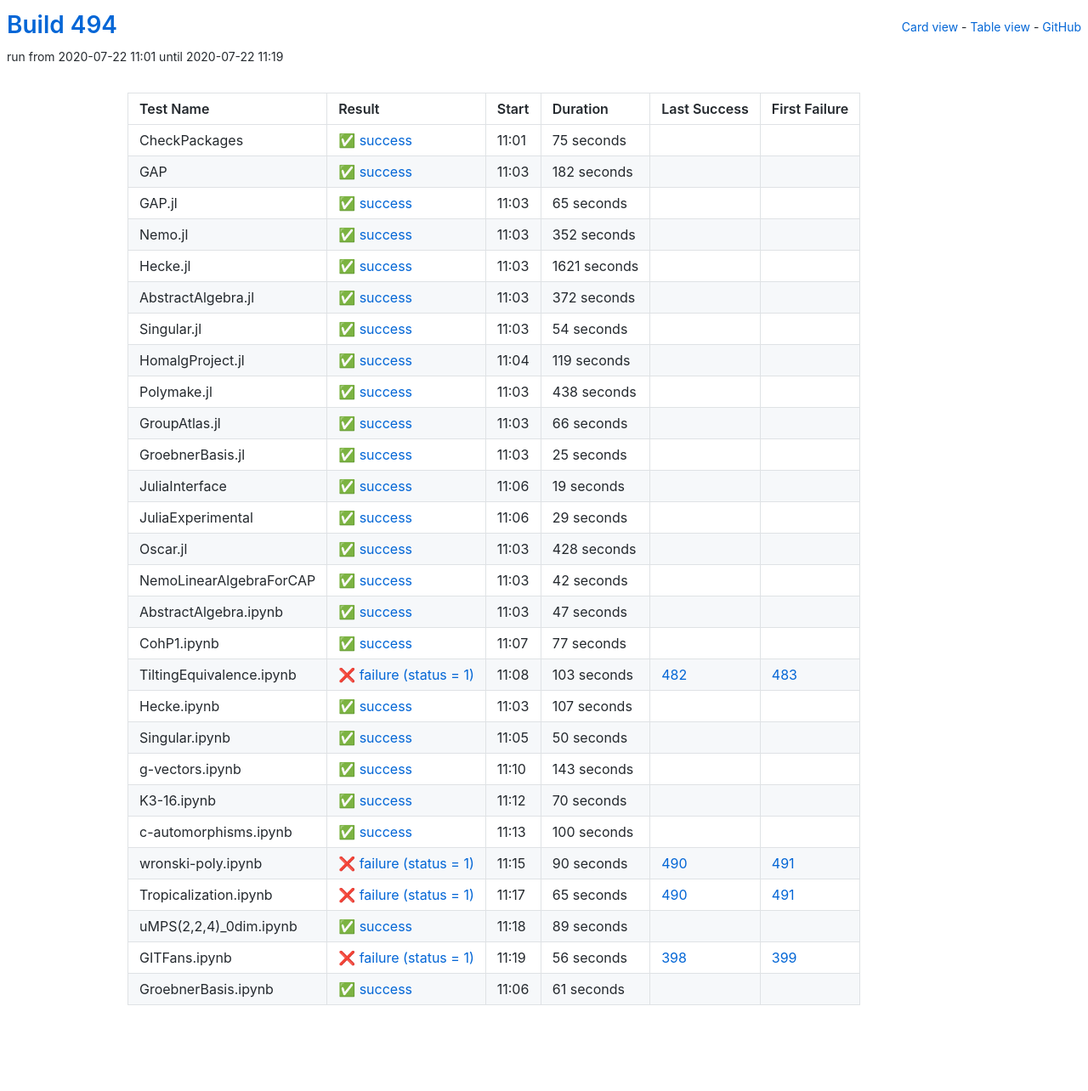
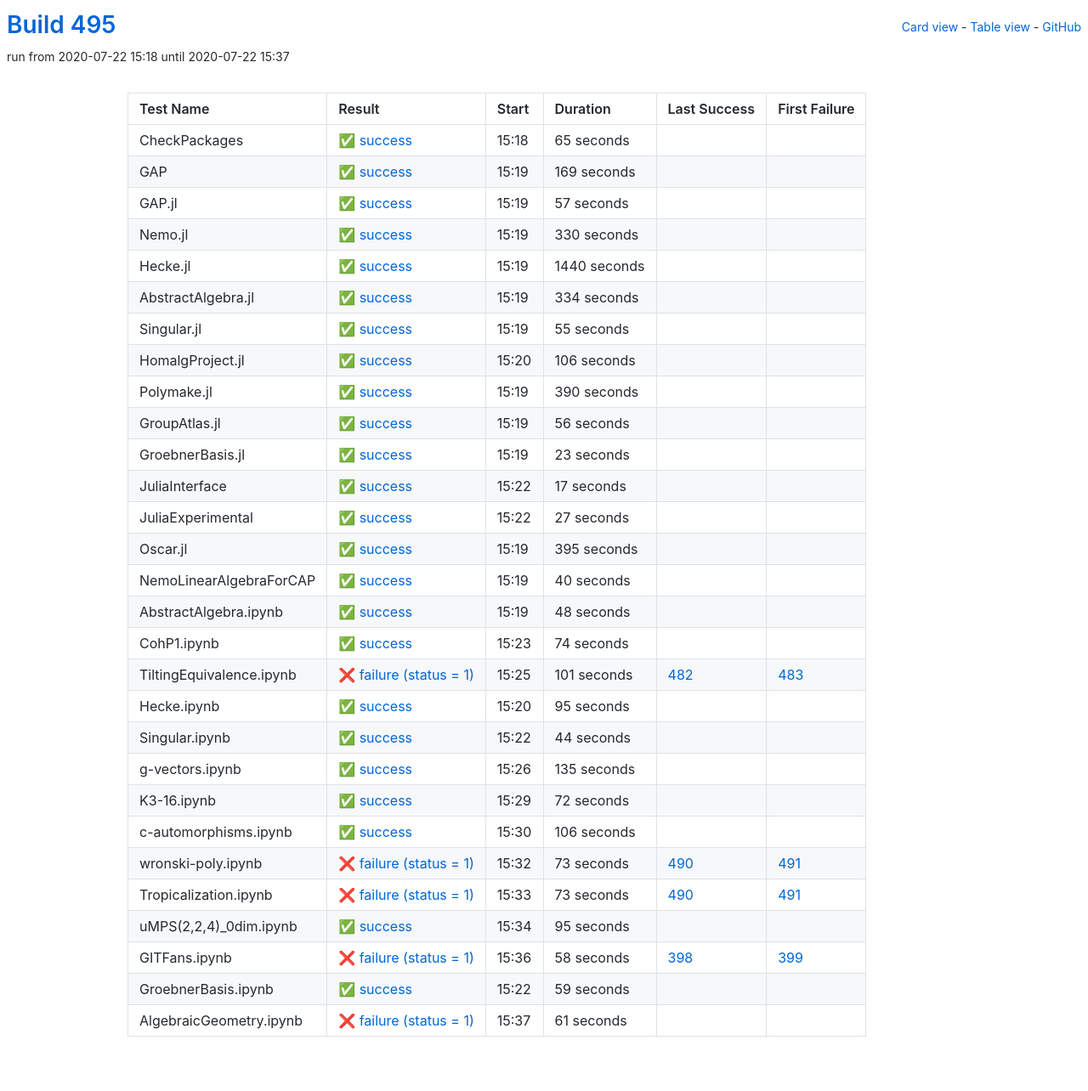
Before and after one commit to oscar-system/oscar-ci-status-stable, a Jekyll site: the page built from table.html, in a window 1280 px wide. Shown: the whole page at 85% size. Built offline with Jekyll 4.4.1, drawn with Linux system fonts in a browser that asks for light colours; before the commit the page ends 1247 px from its top, so only the background shows below that.

Commit message:
Build #495

```diff
--- a/_data/ci.yml
+++ b/_data/ci.yml
@@ -1,6 +1,6 @@
 ---
-build: 494
-build_url: https://oscarci.mathematik.uni-kl.de/job/oscar-stable/494/
+build: 495
+build_url: https://oscarci.mathematik.uni-kl.de/job/oscar-stable/495/
 job: oscar-stable
 organization: oscar-system
 repo: oscar-ci-status-stable
@@ -8,32 +8,8 @@ repourl: https://github.com/oscar-system/oscar-ci-status-stable
 tests:
 - name: CheckPackages
   id: checkpackages
-  log: https://oscarci.mathematik.uni-kl.de/job/oscar-stable/494/artifact/logs/build-494/CheckPackages.log
-  start: 2020-07-22 11:01
-  success: true
-  exitcode: 0
-  status: success
-  duration: 75
-  last_success: false
-  last_success_url:
-  first_failure: false
-  first_failure_url:
-- name: GAP
-  id: gap
-  log: https://oscarci.mathematik.uni-kl.de/job/oscar-stable/494/artifact/logs/build-494/GAP.log
-  start: 2020-07-22 11:03
-  success: true
-  exitcode: 0
-  status: success
-  duration: 182
-  last_success: false
-  last_success_url:
-  first_failure: false
-  first_failure_url:
-- name: GAP.jl
-  id: gap-jl
-  log: https://oscarci.mathematik.uni-kl.de/job/oscar-stable/494/artifact/logs/build-494/GAP.jl.log
-  start: 2020-07-22 11:03
+  log: https://oscarci.mathematik.uni-kl.de/job/oscar-stable/495/artifact/logs/build-495/CheckPackages.log
+  start: 2020-07-22 15:18
   success: true
   exitcode: 0
   status: success
@@ -42,301 +18,337 @@ tests:
   last_success_url:
   first_failure: false
   first_failure_url:
-- name: Nemo.jl
-  id: nemo-jl
-  log: https://oscarci.mathematik.uni-kl.de/job/oscar-stable/494/artifact/logs/build-494/Nemo.jl.log
-  start: 2020-07-22 11:03
+- name: GAP
+  id: gap
+  log: https://oscarci.mathematik.uni-kl.de/job/oscar-stable/495/artifact/logs/build-495/GAP.log
+  start: 2020-07-22 15:19
   success: true
   exitcode: 0
   status: success
-  duration: 352
+  duration: 169
+  last_success: false
+  last_success_url:
+  first_failure: false
+  first_failure_url:
+- name: GAP.jl
+  id: gap-jl
+  log: https://oscarci.mathematik.uni-kl.de/job/oscar-stable/495/artifact/logs/build-495/GAP.jl.log
+  start: 2020-07-22 15:19
+  success: true
+  exitcode: 0
+  status: success
+  duration: 57
+  last_success: false
+  last_success_url:
+  first_failure: false
+  first_failure_url:
+- name: Nemo.jl
+  id: nemo-jl
+  log: https://oscarci.mathematik.uni-kl.de/job/oscar-stable/495/artifact/logs/build-495/Nemo.jl.log
+  start: 2020-07-22 15:19
+  success: true
+  exitcode: 0
+  status: success
+  duration: 330
   last_success: false
   last_success_url:
   first_failure: false
   first_failure_url:
 - name: Hecke.jl
   id: hecke-jl
-  log: https://oscarci.mathematik.uni-kl.de/job/oscar-stable/494/artifact/logs/build-494/Hecke.jl.log
-  start: 2020-07-22 11:03
+  log: https://oscarci.mathematik.uni-kl.de/job/oscar-stable/495/artifact/logs/build-495/Hecke.jl.log
+  start: 2020-07-22 15:19
   success: true
   exitcode: 0
   status: success
-  duration: 1621
+  duration: 1440
   last_success: false
   last_success_url:
   first_failure: false
   first_failure_url:
 - name: AbstractAlgebra.jl
   id: abstractalgebra-jl
-  log: https://oscarci.mathematik.uni-kl.de/job/oscar-stable/494/artifact/logs/build-494/AbstractAlgebra.jl.log
-  start: 2020-07-22 11:03
+  log: https://oscarci.mathematik.uni-kl.de/job/oscar-stable/495/artifact/logs/build-495/AbstractAlgebra.jl.log
+  start: 2020-07-22 15:19
   success: true
   exitcode: 0
   status: success
-  duration: 372
+  duration: 334
   last_success: false
   last_success_url:
   first_failure: false
   first_failure_url:
 - name: Singular.jl
   id: singular-jl
-  log: https://oscarci.mathematik.uni-kl.de/job/oscar-stable/494/artifact/logs/build-494/Singular.jl.log
-  start: 2020-07-22 11:03
+  log: https://oscarci.mathematik.uni-kl.de/job/oscar-stable/495/artifact/logs/build-495/Singular.jl.log
+  start: 2020-07-22 15:19
   success: true
   exitcode: 0
   status: success
-  duration: 54
+  duration: 55
   last_success: false
   last_success_url:
   first_failure: false
   first_failure_url:
 - name: HomalgProject.jl
   id: homalgproject-jl
-  log: https://oscarci.mathematik.uni-kl.de/job/oscar-stable/494/artifact/logs/build-494/HomalgProject.jl.log
-  start: 2020-07-22 11:04
+  log: https://oscarci.mathematik.uni-kl.de/job/oscar-stable/495/artifact/logs/build-495/HomalgProject.jl.log
+  start: 2020-07-22 15:20
   success: true
   exitcode: 0
   status: success
-  duration: 119
+  duration: 106
   last_success: false
   last_success_url:
   first_failure: false
   first_failure_url:
 - name: Polymake.jl
   id: polymake-jl
-  log: https://oscarci.mathematik.uni-kl.de/job/oscar-stable/494/artifact/logs/build-494/Polymake.jl.log
-  start: 2020-07-22 11:03
+  log: https://oscarci.mathematik.uni-kl.de/job/oscar-stable/495/artifact/logs/build-495/Polymake.jl.log
+  start: 2020-07-22 15:19
   success: true
   exitcode: 0
   status: success
-  duration: 438
+  duration: 390
   last_success: false
   last_success_url:
   first_failure: false
   first_failure_url:
 - name: GroupAtlas.jl
   id: groupatlas-jl
-  log: https://oscarci.mathematik.uni-kl.de/job/oscar-stable/494/artifact/logs/build-494/GroupAtlas.jl.log
-  start: 2020-07-22 11:03
+  log: https://oscarci.mathematik.uni-kl.de/job/oscar-stable/495/artifact/logs/build-495/GroupAtlas.jl.log
+  start: 2020-07-22 15:19
   success: true
   exitcode: 0
   status: success
-  duration: 66
+  duration: 56
   last_success: false
   last_success_url:
   first_failure: false
   first_failure_url:
 - name: GroebnerBasis.jl
   id: groebnerbasis-jl
-  log: https://oscarci.mathematik.uni-kl.de/job/oscar-stable/494/artifact/logs/build-494/GroebnerBasis.jl.log
-  start: 2020-07-22 11:03
+  log: https://oscarci.mathematik.uni-kl.de/job/oscar-stable/495/artifact/logs/build-495/GroebnerBasis.jl.log
+  start: 2020-07-22 15:19
   success: true
   exitcode: 0
   status: success
-  duration: 25
+  duration: 23
   last_success: false
   last_success_url:
   first_failure: false
   first_failure_url:
 - name: JuliaInterface
   id: juliainterface
-  log: https://oscarci.mathematik.uni-kl.de/job/oscar-stable/494/artifact/logs/build-494/JuliaInterface.log
-  start: 2020-07-22 11:06
+  log: https://oscarci.mathematik.uni-kl.de/job/oscar-stable/495/artifact/logs/build-495/JuliaInterface.log
+  start: 2020-07-22 15:22
   success: true
   exitcode: 0
   status: success
-  duration: 19
+  duration: 17
   last_success: false
   last_success_url:
   first_failure: false
   first_failure_url:
 - name: JuliaExperimental
   id: juliaexperimental
-  log: https://oscarci.mathematik.uni-kl.de/job/oscar-stable/494/artifact/logs/build-494/JuliaExperimental.log
-  start: 2020-07-22 11:06
+  log: https://oscarci.mathematik.uni-kl.de/job/oscar-stable/495/artifact/logs/build-495/JuliaExperimental.log
+  start: 2020-07-22 15:22
   success: true
   exitcode: 0
   status: success
-  duration: 29
+  duration: 27
   last_success: false
   last_success_url:
   first_failure: false
   first_failure_url:
 - name: Oscar.jl
   id: oscar-jl
-  log: https://oscarci.mathematik.uni-kl.de/job/oscar-stable/494/artifact/logs/build-494/Oscar.jl.log
-  start: 2020-07-22 11:03
+  log: https://oscarci.mathematik.uni-kl.de/job/oscar-stable/495/artifact/logs/build-495/Oscar.jl.log
+  start: 2020-07-22 15:19
   success: true
   exitcode: 0
   status: success
-  duration: 428
+  duration: 395
   last_success: false
   last_success_url:
   first_failure: false
   first_failure_url:
 - name: NemoLinearAlgebraForCAP
   id: nemolinearalgebraforcap
-  log: https://oscarci.mathematik.uni-kl.de/job/oscar-stable/494/artifact/logs/build-494/NemoLinearAlgebraForCAP.log
-  start: 2020-07-22 11:03
+  log: https://oscarci.mathematik.uni-kl.de/job/oscar-stable/495/artifact/logs/build-495/NemoLinearAlgebraForCAP.log
+  start: 2020-07-22 15:19
   success: true
   exitcode: 0
   status: success
-  duration: 42
+  duration: 40
   last_success: false
   last_success_url:
   first_failure: false
   first_failure_url:
 - name: AbstractAlgebra.ipynb
   id: abstractalgebra-ipynb
-  log: https://oscarci.mathematik.uni-kl.de/job/oscar-stable/494/artifact/logs/build-494/AbstractAlgebra.ipynb.log
-  start: 2020-07-22 11:03
+  log: https://oscarci.mathematik.uni-kl.de/job/oscar-stable/495/artifact/logs/build-495/AbstractAlgebra.ipynb.log
+  start: 2020-07-22 15:19
   success: true
   exitcode: 0
   status: success
-  duration: 47
+  duration: 48
   last_success: false
   last_success_url:
   first_failure: false
   first_failure_url:
 - name: CohP1.ipynb
   id: cohp1-ipynb
-  log: https://oscarci.mathematik.uni-kl.de/job/oscar-stable/494/artifact/logs/build-494/CohP1.ipynb.log
-  start: 2020-07-22 11:07
+  log: https://oscarci.mathematik.uni-kl.de/job/oscar-stable/495/artifact/logs/build-495/CohP1.ipynb.log
+  start: 2020-07-22 15:23
   success: true
   exitcode: 0
   status: success
-  duration: 77
+  duration: 74
   last_success: false
   last_success_url:
   first_failure: false
   first_failure_url:
 - name: TiltingEquivalence.ipynb
   id: tiltingequivalence-ipynb
-  log: https://oscarci.mathematik.uni-kl.de/job/oscar-stable/494/artifact/logs/build-494/TiltingEquivalence.ipynb.log
-  start: 2020-07-22 11:08
+  log: https://oscarci.mathematik.uni-kl.de/job/oscar-stable/495/artifact/logs/build-495/TiltingEquivalence.ipynb.log
+  start: 2020-07-22 15:25
   success: false
   exitcode: 1
   status: failure
-  duration: 103
+  duration: 101
   last_success: 482
   last_success_url: https://oscarci.mathematik.uni-kl.de/job/oscar-stable/482/
   first_failure: 483
   first_failure_url: https://oscarci.mathematik.uni-kl.de/job/oscar-stable/483/
 - name: Hecke.ipynb
   id: hecke-ipynb
-  log: https://oscarci.mathematik.uni-kl.de/job/oscar-stable/494/artifact/logs/build-494/Hecke.ipynb.log
-  start: 2020-07-22 11:03
+  log: https://oscarci.mathematik.uni-kl.de/job/oscar-stable/495/artifact/logs/build-495/Hecke.ipynb.log
+  start: 2020-07-22 15:20
   success: true
   exitcode: 0
   status: success
-  duration: 107
+  duration: 95
   last_success: false
   last_success_url:
   first_failure: false
   first_failure_url:
 - name: Singular.ipynb
   id: singular-ipynb
-  log: https://oscarci.mathematik.uni-kl.de/job/oscar-stable/494/artifact/logs/build-494/Singular.ipynb.log
-  start: 2020-07-22 11:05
+  log: https://oscarci.mathematik.uni-kl.de/job/oscar-stable/495/artifact/logs/build-495/Singular.ipynb.log
+  start: 2020-07-22 15:22
   success: true
   exitcode: 0
   status: success
-  duration: 50
+  duration: 44
   last_success: false
   last_success_url:
   first_failure: false
   first_failure_url:
 - name: g-vectors.ipynb
   id: g-vectors-ipynb
-  log: https://oscarci.mathematik.uni-kl.de/job/oscar-stable/494/artifact/logs/build-494/g-vectors.ipynb.log
-  start: 2020-07-22 11:10
+  log: https://oscarci.mathematik.uni-kl.de/job/oscar-stable/495/artifact/logs/build-495/g-vectors.ipynb.log
+  start: 2020-07-22 15:26
   success: true
   exitcode: 0
   status: success
-  duration: 143
+  duration: 135
   last_success: false
   last_success_url:
   first_failure: false
   first_failure_url:
 - name: K3-16.ipynb
   id: k3-16-ipynb
-  log: https://oscarci.mathematik.uni-kl.de/job/oscar-stable/494/artifact/logs/build-494/K3-16.ipynb.log
-  start: 2020-07-22 11:12
+  log: https://oscarci.mathematik.uni-kl.de/job/oscar-stable/495/artifact/logs/build-495/K3-16.ipynb.log
+  start: 2020-07-22 15:29
   success: true
   exitcode: 0
   status: success
-  duration: 70
+  duration: 72
   last_success: false
   last_success_url:
   first_failure: false
   first_failure_url:
 - name: c-automorphisms.ipynb
   id: c-automorphisms-ipynb
-  log: https://oscarci.mathematik.uni-kl.de/job/oscar-stable/494/artifact/logs/build-494/c-automorphisms.ipynb.log
-  start: 2020-07-22 11:13
+  log: https://oscarci.mathematik.uni-kl.de/job/oscar-stable/495/artifact/logs/build-495/c-automorphisms.ipynb.log
+  start: 2020-07-22 15:30
   success: true
   exitcode: 0
   status: success
-  duration: 100
+  duration: 106
   last_success: false
   last_success_url:
   first_failure: false
   first_failure_url:
 - name: wronski-poly.ipynb
   id: wronski-poly-ipynb
-  log: https://oscarci.mathematik.uni-kl.de/job/oscar-stable/494/artifact/logs/build-494/wronski-poly.ipynb.log
-  start: 2020-07-22 11:15
+  log: https://oscarci.mathematik.uni-kl.de/job/oscar-stable/495/artifact/logs/build-495/wronski-poly.ipynb.log
+  start: 2020-07-22 15:32
   success: false
   exitcode: 1
   status: failure
-  duration: 90
+  duration: 73
   last_success: 490
   last_success_url: https://oscarci.mathematik.uni-kl.de/job/oscar-stable/490/
   first_failure: 491
   first_failure_url: https://oscarci.mathematik.uni-kl.de/job/oscar-stable/491/
 - name: Tropicalization.ipynb
   id: tropicalization-ipynb
-  log: https://oscarci.mathematik.uni-kl.de/job/oscar-stable/494/artifact/logs/build-494/Tropicalization.ipynb.log
-  start: 2020-07-22 11:17
+  log: https://oscarci.mathematik.uni-kl.de/job/oscar-stable/495/artifact/logs/build-495/Tropicalization.ipynb.log
+  start: 2020-07-22 15:33
   success: false
   exitcode: 1
   status: failure
-  duration: 65
+  duration: 73
   last_success: 490
   last_success_url: https://oscarci.mathematik.uni-kl.de/job/oscar-stable/490/
   first_failure: 491
   first_failure_url: https://oscarci.mathematik.uni-kl.de/job/oscar-stable/491/
 - name: uMPS(2,2,4)_0dim.ipynb
   id: umps-2-2-4-0dim-ipynb
-  log: https://oscarci.mathematik.uni-kl.de/job/oscar-stable/494/artifact/logs/build-494/uMPS-2-2-4-_0dim.ipynb.log
-  start: 2020-07-22 11:18
+  log: https://oscarci.mathematik.uni-kl.de/job/oscar-stable/495/artifact/logs/build-495/uMPS-2-2-4-_0dim.ipynb.log
+  start: 2020-07-22 15:34
   success: true
   exitcode: 0
   status: success
-  duration: 89
+  duration: 95
   last_success: false
   last_success_url:
   first_failure: false
   first_failure_url:
 - name: GITFans.ipynb
   id: gitfans-ipynb
-  log: https://oscarci.mathematik.uni-kl.de/job/oscar-stable/494/artifact/logs/build-494/GITFans.ipynb.log
-  start: 2020-07-22 11:19
+  log: https://oscarci.mathematik.uni-kl.de/job/oscar-stable/495/artifact/logs/build-495/GITFans.ipynb.log
+  start: 2020-07-22 15:36
   success: false
   exitcode: 1
   status: failure
-  duration: 56
+  duration: 58
   last_success: 398
   last_success_url: https://oscarci.mathematik.uni-kl.de/job/oscar-stable/398/
   first_failure: 399
   first_failure_url: https://oscarci.mathematik.uni-kl.de/job/oscar-stable/399/
 - name: GroebnerBasis.ipynb
   id: groebnerbasis-ipynb
-  log: https://oscarci.mathematik.uni-kl.de/job/oscar-stable/494/artifact/logs/build-494/GroebnerBasis.ipynb.log
-  start: 2020-07-22 11:06
+  log: https://oscarci.mathematik.uni-kl.de/job/oscar-stable/495/artifact/logs/build-495/GroebnerBasis.ipynb.log
+  start: 2020-07-22 15:22
   success: true
   exitcode: 0
   status: success
+  duration: 59
+  last_success: false
+  last_success_url:
+  first_failure: false
+  first_failure_url:
+- name: AlgebraicGeometry.ipynb
+  id: algebraicgeometry-ipynb
+  log: https://oscarci.mathematik.uni-kl.de/job/oscar-stable/495/artifact/logs/build-495/AlgebraicGeometry.ipynb.log
+  start: 2020-07-22 15:37
+  success: false
+  exitcode: 1
+  status: failure
   duration: 61
   last_success: false
   last_success_url:
--- a/assets/css/cards.css
+++ b/assets/css/cards.css
@@ -92,6 +92,10 @@ Based on https://travishorn.com/responsive-grid-in-2-minutes-with-css-grid-layou
   font-size:1.6em !important
 }
 
+.algebraicgeometry-ipynb h3 {
+  font-size:1.3em !important
+}
+
 .tiltingequivalence-ipynb h3 {
   font-size:1.3em !important
 }
```
Also changed, not shown: README.md.
